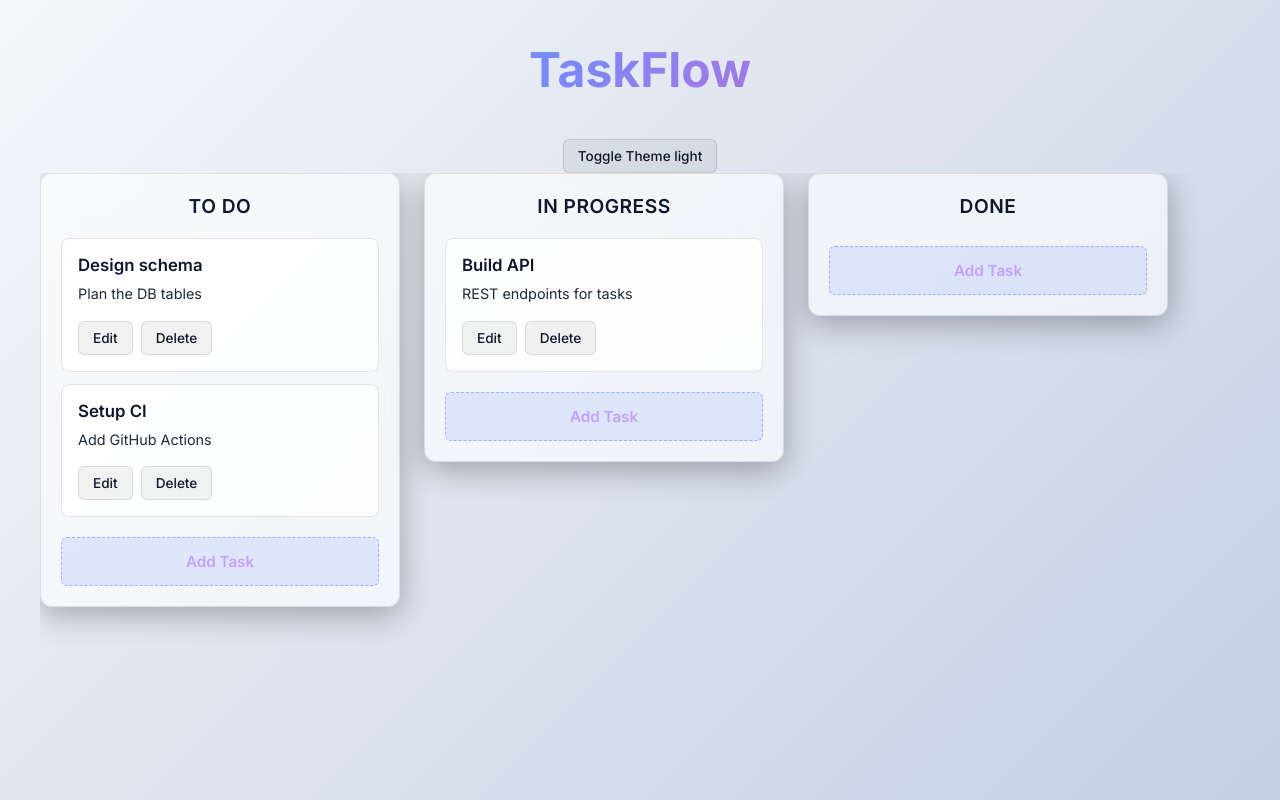
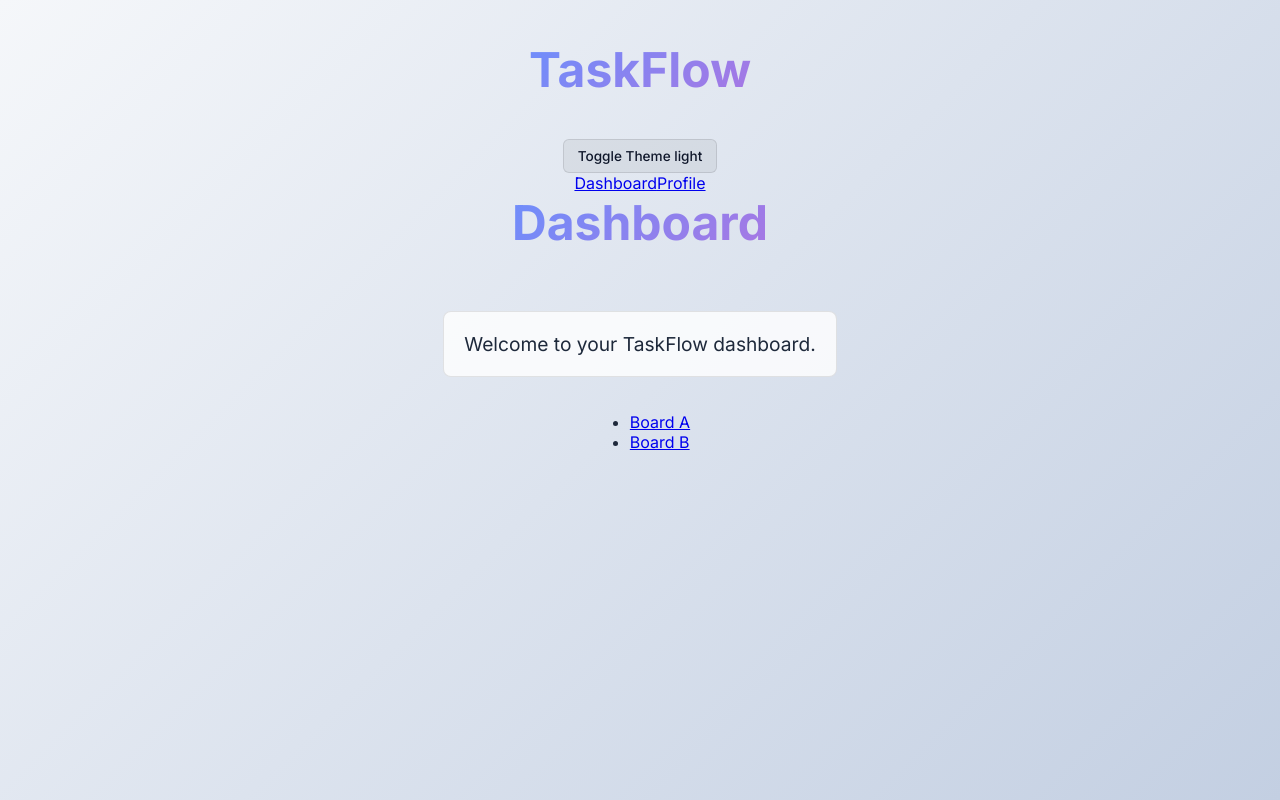
Before and after one commit to deepakabari/task-flow-react, a React (Vite) app: page / in a window 1280 px wide. Built offline with nearby package versions, Linux system fonts and the light colour scheme.

Commit message:
feat: 🎸 add react router and add pages

```diff
--- a/package.json
+++ b/package.json
@@ -13,7 +13,8 @@
     "@reduxjs/toolkit": "^2.12.0",
     "react": "^19.2.8",
     "react-dom": "^19.2.8",
-    "react-redux": "^9.3.0"
+    "react-redux": "^9.3.0",
+    "react-router-dom": "^7.18.2"
   },
   "devDependencies": {
     "@eslint/js": "^10.0.1",
--- a/src/App.tsx
+++ b/src/App.tsx
@@ -1,15 +1,58 @@
-import Board from "./components/Board"
 import "./App.css"
 import { useTheme } from "./context/ThemeContext"
+import { Link, Route, Routes } from "react-router-dom"
+import Dashboard from "./pages/Dashboard"
+import Profile from "./pages/Profile"
+import BoardPage from "./pages/BoardPage"
+import { useEffect, useState } from "react"
+import { fetchBoards } from "./api/tasks"
+import { useDispatch } from "react-redux"
+import { setBoards } from "./store/tasksSlice"
 
 function App() {
   const { theme, toggleTheme } = useTheme()
+  const [isLoading, setIsLoading] = useState(true)
+  const [error, setError] = useState<string | null>(null)
+  const dispatch = useDispatch()
+
+  useEffect(() => {
+    const fetchBoardsData = async () => {
+      try {
+        setIsLoading(true)
+        setError(null)
+        const data = await fetchBoards()
+        dispatch(setBoards(data))
+      } catch (err) {
+        console.error("Error fetching boards", err)
+        setError(err instanceof Error ? err.message : "An unexpected error occurred")
+      } finally {
+        setIsLoading(false)
+      }
+    }
+    fetchBoardsData()
+  }, [dispatch])
 
   return (
     <div className={`app ${theme}`}>
       <h1>TaskFlow</h1>
       <button onClick={toggleTheme}>Toggle Theme {theme}</button>
-      <Board />
+
+      <nav>
+        <Link to="/">Dashboard</Link>
+        <Link to="/profile">Profile</Link>
+      </nav>
+
+      {isLoading ? (
+        <p>Loading Boards...</p>
+      ) : error ? (
+        <p>Something went wrong: {error}</p>
+      ) : (
+        <Routes>
+          <Route path="/" element={<Dashboard />} />
+          <Route path="/profile" element={<Profile />} />
+          <Route path="/boards/:boardId" element={<BoardPage />} />
+        </Routes>
+      )}
     </div>
   )
 }
--- a/src/api/tasks.ts
+++ b/src/api/tasks.ts
@@ -1,38 +1,96 @@
 export type Task = {
-  id: string;
-  title: string;
-  description: string;
-};
+  id: string
+  title: string
+  description: string
+}
 
 export type List = {
-  id: number;
-  name: string;
-  tasks: Task[];
-};
+  id: number
+  name: string
+  tasks: Task[]
+}
 
-const mockLists: List[] = [
+export type Board = {
+  id: string
+  name: string
+  lists: List[]
+}
+
+const mockBoards: Board[] = [
   {
-    id: 1,
-    name: "To Do",
-    tasks: [
-      { id: "abc123", title: "Design schema", description: "Plan the DB tables" },
-      { id: "def456", title: "Setup CI", description: "Add GitHub Actions" },
+    id: "board-a",
+    name: "Board A",
+    lists: [
+      {
+        id: 1,
+        name: "To Do",
+        tasks: [
+          {
+            id: "abc123",
+            title: "Design schema",
+            description: "Plan the DB tables",
+          },
+          {
+            id: "def456",
+            title: "Setup CI",
+            description: "Add GitHub Actions",
+          },
+        ],
+      },
+      {
+        id: 2,
+        name: "In Progress",
+        tasks: [
+          {
+            id: "ghi789",
+            title: "Build API",
+            description: "REST endpoints for tasks",
+          },
+        ],
+      },
+      {
+        id: 3,
+        name: "Done",
+        tasks: [],
+      },
     ],
   },
   {
-    id: 2,
-    name: "In Progress",
-    tasks: [{ id: "ghi789", title: "Build API", description: "REST endpoints for tasks" }],
+    id: "board-b",
+    name: "Board B",
+    lists: [
+      {
+        id: 4,
+        name: "Backlog",
+        tasks: [
+          {
+            id: "jkl012",
+            title: "Write docs",
+            description: "Document the API",
+          },
+        ],
+      },
+      {
+        id: 5,
+        name: "Completed",
+        tasks: [
+          {
+            id: "mno345",
+            title: "Create project",
+            description: "Initialize the repository",
+          },
+        ],
+      },
+    ],
   },
-  { id: 3, name: "Done", tasks: [] },
-];
+]
 
-export function fetchLists(): Promise<List[]> {
+export function fetchBoards(): Promise<Board[]> {
   return new Promise((resolve) => {
-    setTimeout(() => resolve(mockLists), 500);
-  });
+    setTimeout(() => resolve(mockBoards), 500)
+  })
 }
 
-// export function fetchLists(): Promise<List[]> {
-//   return Promise.resolve(mockLists);
+// export function fetchBoards(): Promise<Board[]> {
+//   return Promise.resolve(mockBoards);
 // }
--- a/src/components/Board.tsx
+++ /dev/null
@@ -1,54 +0,0 @@
-import { useEffect, useState } from "react"
-import List from "./List"
-import { fetchLists } from "../api/tasks"
-import { useDispatch, useSelector } from "react-redux"
-import type { RootState } from "../store/store"
-import { setLists } from "../store/tasksSlice"
-
-function Board() {
-  // subscribe to whole tasks slice
-  const lists = useSelector((state: RootState) => state.tasks)
-  const [isLoading, setIsLoading] = useState(true)
-  const [error, setError] = useState<string | null>(null)
-  const dispatch = useDispatch()
-
-  useEffect(() => {
-    const fetchListsData = async () => {
-      try {
-        setIsLoading(true)
-        setError(null)
-        const data = await fetchLists()
-        dispatch(setLists(data))
-      } catch (err) {
-        console.error("Error fetching lists", err)
-        setError(err instanceof Error ? err.message : "An unexpected error occurred")
-      } finally {
-        setIsLoading(false)
-      }
-    }
-    fetchListsData()
-  }, [dispatch])
-
-  if (isLoading) {
-    return <p>Loading Board...</p>
-  }
-
-  if (error) {
-    return <p>Something went wrong: {error}</p>
-  }
-
-  return (
-    <div className="board">
-      {lists.map((list) => (
-        <List
-          key={list.id}
-          name={list.name}
-          tasks={list.tasks}
-          listId={list.id}
-        />
-      ))}
-    </div>
-  )
-}
-
-export default Board
--- a/src/components/Card.tsx
+++ b/src/components/Card.tsx
@@ -1,4 +1,4 @@
-import { useState } from "react"
+import { memo, useState } from "react"
 import { useDispatch } from "react-redux"
 import { deleteTask, editTask } from "../store/tasksSlice"
 
@@ -7,20 +7,21 @@ type CardProps = {
   description: string
   listId: number
   taskId: string
+  boardId: string
 }
 
-function Card({ title, description, listId, taskId }: CardProps) {
+function Card({ title, description, listId, taskId, boardId }: CardProps) {
   const dispatch = useDispatch()
   const [isEditing, setIsEditing] = useState(false)
   const [editTitle, setEditTitle] = useState(title)
   const [editDescription, setEditDescription] = useState(description)
 
   const handleDelete = () => {
-    dispatch(deleteTask({ listId, taskId }))
+    dispatch(deleteTask({ boardId, listId, taskId }))
   }
 
   const handleEdit = () => {
-    dispatch(editTask({ listId, taskId, updates: { title: editTitle, description: editDescription } }))
+    dispatch(editTask({ boardId, listId, taskId, updates: { title: editTitle, description: editDescription } }))
     setIsEditing(false)
   }
 
@@ -63,4 +64,4 @@ function Card({ title, description, listId, taskId }: CardProps) {
   )
 }
 
-export default Card
+export default memo(Card)
--- a/src/components/List.tsx
+++ b/src/components/List.tsx
@@ -2,19 +2,25 @@ import Card from "./Card"
 import type { Task } from "../api/tasks"
 import { useDispatch } from "react-redux"
 import { addTask } from "../store/tasksSlice"
+import { memo } from "react"
 
 type ListProps = {
   name: string
   tasks: Task[]
   listId: number
+  boardId: string
 }
 
-function List({ name, tasks, listId }: ListProps) {
+function List({ name, tasks, listId, boardId }: ListProps) {
   const dispatch = useDispatch()
 
   const handleAddTask = () => {
     dispatch(
-      addTask({ listId, task: { id: crypto.randomUUID(), title: "New Task", description: "Add a description" } }),
+      addTask({
+        boardId,
+        listId,
+        task: { id: crypto.randomUUID(), title: "New Task", description: "Add a description" },
+      }),
     )
   }
 
@@ -22,11 +28,18 @@ function List({ name, tasks, listId }: ListProps) {
     <div className="list">
       <h3>{name}</h3>
       {tasks.map((task) => (
-        <Card key={task.id} title={task.title} description={task.description} listId={listId} taskId={task.id} />
+        <Card
+          key={task.id}
+          title={task.title}
+          description={task.description}
+          listId={listId}
+          taskId={task.id}
+          boardId={boardId}
+        />
       ))}
       <button onClick={handleAddTask}>Add Task</button>
     </div>
   )
 }
 
-export default List
+export default memo(List)
--- a/src/main.tsx
+++ b/src/main.tsx
@@ -4,12 +4,15 @@ import App from "./App"
 import ThemeProvider from "./context/ThemeContext"
 import { Provider } from "react-redux"
 import { store } from "./store/store"
+import { BrowserRouter } from "react-router-dom"
 
 createRoot(document.getElementById("root")!).render(
   <StrictMode>
     <ThemeProvider>
       <Provider store={store}>
-        <App />
+        <BrowserRouter>
+          <App />
+        </BrowserRouter>
       </Provider>
     </ThemeProvider>
   </StrictMode>,
--- /dev/null
+++ b/src/pages/BoardPage.tsx
@@ -0,0 +1,25 @@
+import { useSelector } from "react-redux"
+import { useParams } from "react-router-dom"
+import type { RootState } from "../store/store"
+import List from "../components/List"
+
+function BoardPage() {
+  const { boardId } = useParams()
+  const board = useSelector((state: RootState) => state.tasks.find((b) => b.id === boardId))
+
+  return (
+    <>
+      {board ? (
+        <div className="board">
+          {board.lists.map((list) => (
+            <List key={list.id} name={list.name} tasks={list.tasks} listId={list.id} boardId={board.id} />
+          ))}
+        </div>
+      ) : (
+        <p>Board not found</p>
+      )}
+    </>
+  )
+}
+
+export default BoardPage
--- /dev/null
+++ b/src/pages/Dashboard.tsx
@@ -0,0 +1,24 @@
+import { useSelector } from "react-redux"
+import type { RootState } from "../store/store"
+import { Link } from "react-router-dom"
+
+function Dashboard() {
+  const boards = useSelector((state: RootState) => state.tasks)
+
+  return (
+    <>
+      <h1>Dashboard</h1>
+      <p>Welcome to your TaskFlow dashboard.</p>
+
+      <ul>
+        {boards.map((board) => (
+          <li key={board.id}>
+            <Link to={`/boards/${board.id}`}>{board.name}</Link>
+          </li>
+        ))}
+      </ul>
+    </>
+  )
+}
+
+export default Dashboard
--- /dev/null
+++ b/src/pages/Profile.tsx
@@ -0,0 +1,10 @@
+function Profile() {
+  return (
+    <>
+      <h1>Profile</h1>
+      <p>Welcome to your TaskFlow profile.</p>
+    </>
+  )
+}
+
+export default Profile
--- a/src/store/tasksSlice.ts
+++ b/src/store/tasksSlice.ts
@@ -1,44 +1,58 @@
 import { createSlice, type PayloadAction } from "@reduxjs/toolkit"
-import type { List as ListType, Task } from "../api/tasks"
+import type { Board as BoardType, Task } from "../api/tasks"
 
-const initialState: ListType[] = []
+const initialState: BoardType[] = []
 
 const taskSlice = createSlice({
   name: "tasks",
   initialState: initialState,
   reducers: {
-    setLists: (_state, action: PayloadAction<ListType[]>) => {
+    setBoards: (_state, action: PayloadAction<BoardType[]>) => {
       // state.push(...action.payload) // one way if you want to push to the existing state
       return action.payload // another way to provide a wholesome replacement
     },
 
-    addTask: (state, action: PayloadAction<{ listId: number; task: Task }>) => {
-      const list = state.find((list) => list.id === action.payload.listId)
+    addTask: (state, action: PayloadAction<{ boardId: string; listId: number; task: Task }>) => {
+      const board = state.find((b) => b.id === action.payload.boardId)
+      if (board) {
+        const list = board.lists.find((list) => list.id === action.payload.listId)
         if (list) {
           list.tasks.push(action.payload.task)
         }
+      }
     },
 
-    deleteTask: (state, action: PayloadAction<{ listId: number; taskId: string }>) => {
-      const list = state.find((list) => list.id === action.payload.listId)
+    deleteTask: (state, action: PayloadAction<{ boardId: string; listId: number; taskId: string }>) => {
+      const board = state.find((b) => b.id === action.payload.boardId)
+      if (board) {
+        const list = board.lists.find((list) => list.id === action.payload.listId)
         if (list) {
           list.tasks = list.tasks.filter((task) => task.id !== action.payload.taskId)
+        }
       }
     },
 
     editTask: (
       state,
-      action: PayloadAction<{ listId: number; taskId: string; updates: { title: string; description: string } }>,
+      action: PayloadAction<{
+        boardId: string
+        listId: number
+        taskId: string
+        updates: { title: string; description: string }
+      }>,
     ) => {
-      const list = state.find((list) => list.id === action.payload.listId)
+      const board = state.find((b) => b.id === action.payload.boardId)
+      if (board) {
+        const list = board.lists.find((list) => list.id === action.payload.listId)
         if (list) {
           list.tasks = list.tasks.map((task) =>
             task.id === action.payload.taskId ? { ...task, ...action.payload.updates } : task,
           )
         }
+      }
     },
   },
 })
 
-export const { setLists, addTask, deleteTask, editTask } = taskSlice.actions
+export const { setBoards, addTask, deleteTask, editTask } = taskSlice.actions
 export default taskSlice.reducer
```
Also changed, not shown: 1 other file (tests, documents, lock files or other folders). Lines whose indentation alone changed are shown as unchanged.
